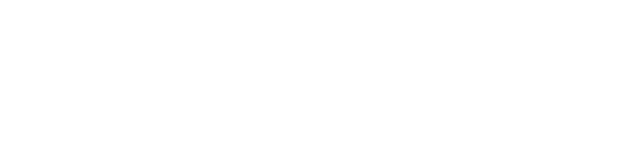
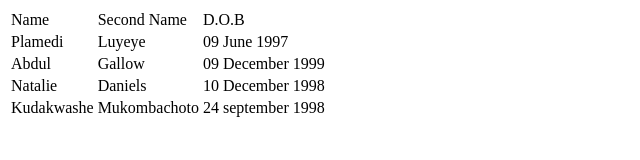
Before and after one commit to kl9450/class_data, a plain HTML site: page index.html in a window 1280 px wide. Shown: the whole page, without its empty margins (0-640 px from the left). Drawn offline with Linux system fonts and the light colour scheme; files that its build step writes are made by us from their sources; files whose address does not match are found by name.

Commit message:
Added table content

```diff
--- a/index.html
+++ b/index.html
@@ -9,6 +9,36 @@
     <script src="main.js"></script>
 </head>
 <body>
+   <table class="tbl">
+       <tr>
+           <td>Name</td>
+           <td>Second Name</td>
+           <td>D.O.B</td>
+        </tr>
 
+        <tr>
+            <td>Plamedi</td>
+            <td>Luyeye</td>
+            <td>09 June 1997</td>
+        </tr>
+
+        <tr>
+            <td>Abdul</td>
+            <td>Gallow</td>
+            <td>09 December 1999</td>
+        </tr>
+
+        <tr>
+            <td>Natalie</td>
+            <td>Daniels</td>
+            <td>10 December 1998</td>
+        </tr>
+
+        <tr>
+            <td>Kudakwashe</td>
+            <td>Mukombachoto</td>
+            <td>24 september 1998</td>
+        </tr>
+   </table>
 </body>
 </html>
```
Also changed, not shown: 1 other file.
